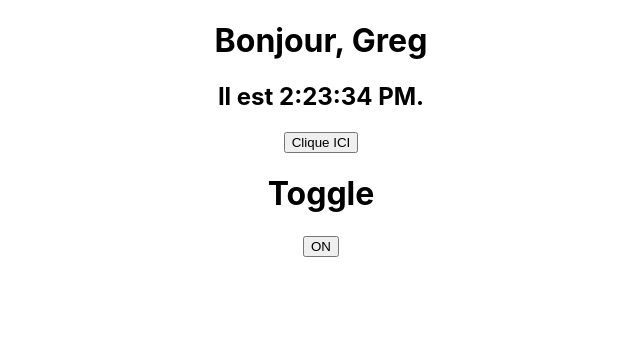
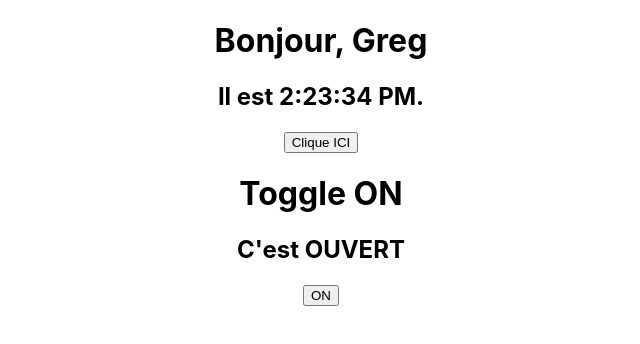
Before and after one commit to gregoirehot/formationReact, a React (Create React App) app: page / in a window 1280 px wide. Shown: the top 344 px of the page, without its empty margins (319-959 px from the left). Built offline with nearby package versions, Linux system fonts and the light colour scheme.

Commit message:
feat(welcome) step11

```diff
--- a/src/Toggle.js
+++ b/src/Toggle.js
@@ -16,7 +16,8 @@ export default class Toggle extends Component {
     const { isToggleOn } = this.state;
     return (
       <>
-        <h1>Toggle</h1>
+        <h1>Toggle {isToggleOn ? <span>ON</span> : <span>OFF</span>}</h1>
+        {isToggleOn && <h2>C'est OUVERT</h2>}
         <button onClick={this.handleClick}>{isToggleOn ? "ON" : "OFF"}</button>
       </>
     );
```
